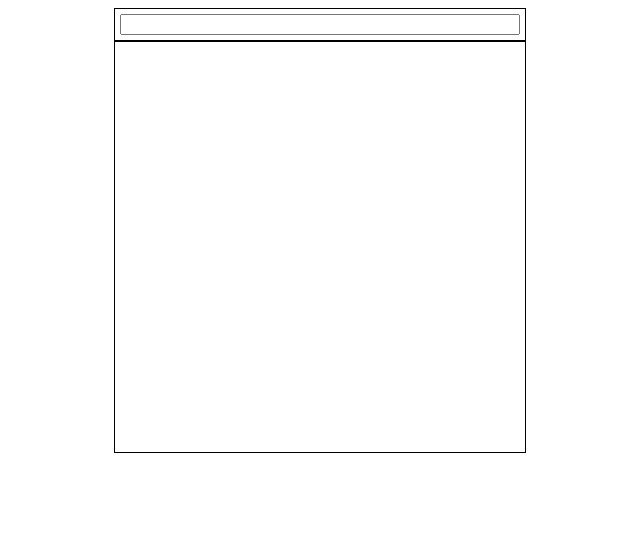
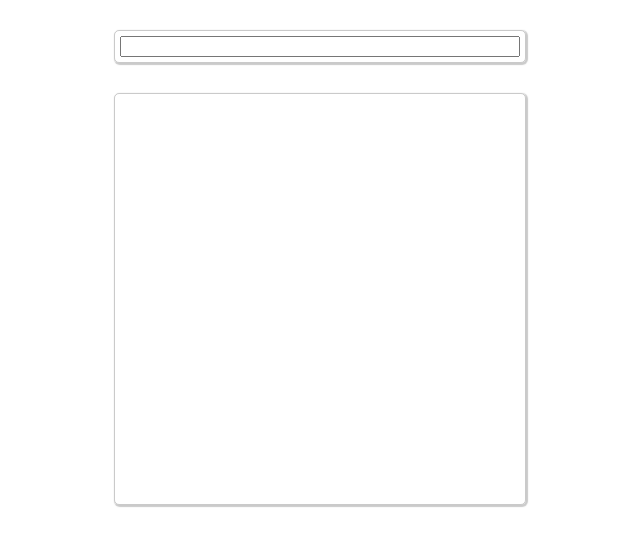
Before and after one commit to talyssonoc/jsT9, a plain HTML site: page index.html in a window 1280 px wide. Shown: the whole page, without its empty margins (320-960 px from the left). Drawn offline with Linux system fonts and the light colour scheme.

Commit message:
Example update

```diff
--- a/index.html
+++ b/index.html
@@ -2,16 +2,21 @@
 <head>
 	<meta charset="utf-8"/>
 
-	<title>Teste trie</title>
+	<title>jsT9 example</title>
 
 	<style>
 		#in,
 		#out {
 			width: 400px;
 			height: 400px;
-			border: 1px solid black;
+			border: 1px solid rgba(150, 150, 150, 0.5);
 			margin: auto;
 			padding: 5px;
+			margin-top: 30px;
+			border-radius: 5px;
+			box-shadow: 1px 1px 1px 1px rgba(150, 150, 150, 0.5);
+			font-family: arial;
+			overflow: auto;
 		}
 
 		#in {
```
